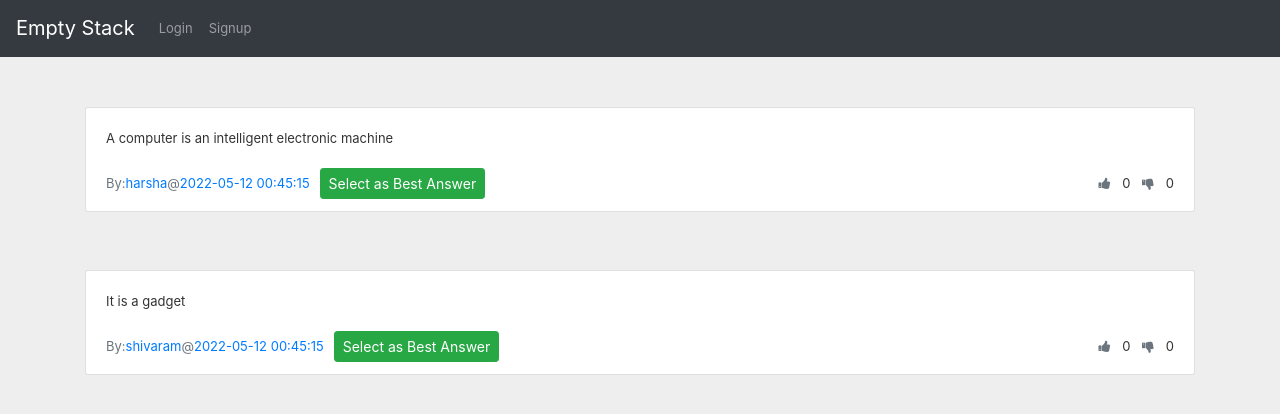
After one commit to busi-reddy-karnati/PDSProject, a Flask app: page /show_answers in a window 1280 px wide. The commit adds this page. Shown: the top 414 px of the page. Run offline with Flask 2, Linux system fonts and the light colour scheme; data comes from the database, SQL or seed files in the repository; both versions use the stored data as it was after the commit; some libraries are stand-ins or nearby versions.

Commit message:
Modified answers and questions pages

```diff
--- a/app.py
+++ b/app.py
@@ -119,20 +119,18 @@ class Downvotes(db.Model):
     userid = db.Column(db.Integer, ForeignKey(Users.userid), primary_key=True)
     answerid = db.Column(db.Integer, ForeignKey(Answers.answerid), primary_key=True)
 
+
 class QuestionForm(FlaskForm):
     title = TextAreaField('Title', validators=[InputRequired()])
     question = TextAreaField('Question', validators=[InputRequired()])
     tag = SelectField('Tag', choices=[], validators=[InputRequired()])
 
 
-
-
-
-
 # This if for the landing page
 @app.route('/')
 def landing_page():
     return render_template('index.html')
+
 
 @app.route('/home')
 def home():
@@ -161,6 +159,7 @@ def ask_question():
         db.session.commit()
         return redirect(url_for('home'))
     return render_template('ask_question.html', form=form)
+
 
 @app.route('/login', methods=['GET', 'POST'])
 def login():
@@ -225,5 +224,39 @@ def signup():
     return render_template('signup.html', form=form)
 
 
+@app.route('/show_questions', methods=['GET', 'POST'])
+def show_questions():
+    search_string = "What is"
+    # todo: replace the search_string with actual string
+    questions = Questions.query.all()
+    index = 0
+    usernames = []
+    for question in questions:
+        if search_string not in question.question:
+            print(index)
+            questions.pop(index)
+        else:
+            index += 1
+    for question in questions:
+        user = Users.query.filter_by(userid=question.userid).first()
+        usernames.append(user.username)
+    # print(questions)
+    return render_template('questions.html', questions=questions, usernames=usernames)
+
+
+@app.route('/show_answers', methods=['GET', 'POST'])
+def show_answers():
+    # todo: replace the question_id with actual question_id that was asked
+    question_id = 1
+    answers = Answers.query.filter_by(questionid=question_id).all()
+    usernames = []
+    for answer in answers:
+        user = Users.query.filter_by(userid=answer.userid).first()
+        usernames.append(user.username)
+
+    # print(data) data is an array of objects with answerid, userid, questionid and timeposted
+    return render_template('answers.html', answers=answers, usernames=usernames)
+
+
 if __name__ == '__main__':
     app.run(debug=True)
--- /dev/null
+++ b/static/css/answers.css
@@ -0,0 +1,50 @@
+body {
+    margin: 0;
+    font-size: .8125rem;
+    font-weight: 400;
+    line-height: 1.5385;
+    color: #333;
+    text-align: left;
+    background-color: #eee;
+}
+
+.mt-50{
+
+    margin-top: 50px;
+}
+.gap{
+    margin-left: 10px;
+}
+.mb-50{
+
+    margin-bottom: 50px;
+}
+
+
+a{
+  text-decoration: none !important;
+}
+
+
+.card {
+    position: relative;
+    display: -ms-flexbox;
+    display: flex;
+    -ms-flex-direction: column;
+    flex-direction: column;
+    min-width: 0;
+    word-wrap: break-word;
+    background-color: #fff;
+    background-clip: border-box;
+    border: 1px solid rgba(0,0,0,.125);
+    border-radius: .1875rem;
+}
+
+.w-100 {
+    width: 100%!important;
+}
+
+  .mt-0-20{
+
+    margin-top: .20rem!important;
+  }
--- /dev/null
+++ b/templates/answers.html
@@ -0,0 +1,51 @@
+{% extends "base.html" %}
+{% import "bootstrap/wtf.html" as wtf %}
+{% block title %}
+Login
+{% endblock %}
+
+{% block styles %}
+{{super()}}
+<link rel="stylesheet" href="{{url_for('.static', filename='css/answers.css')}}">
+{% endblock %}
+
+{% block content %}
+    {% for answer in answers %}
+        <div class="container d-flex justify-content-center mt-50 mb-50">
+            <div class="w-100 overflow-auto order-2 order-md-1">
+                <div class="card-group-control card-group-control-right">
+                    <div class="card mb-2 w-100">
+                        <div class="collapse show" >
+                            <div class="card-body">
+                                {{ answer.answer }}
+                            </div>
+                            <div class="card-footer bg-transparent d-sm-flex align-items-sm-center border-top-0 pt-0">
+                                <span class="text-muted">By: </span><span class="text-primary">{{ usernames[loop.index-1] }}</span>
+                                <span class="text-muted">@</span><span class="text-primary">{{ answer.timeposted }}</span>
+                                {% if answer.bestanswer %}
+                                    <div class="gap">
+                                        <button type="button" class="btn btn-success btn-sm">
+                                        Best Answer
+                                        </button>
+                                    </div>
+                                {% endif %}
+                                {% if not answer.bestanswer %}
+                                    <div class="gap">
+                                        <button type="button" class="btn btn-success btn-sm">
+                                        Select as Best Answer
+                                        </button>
+                                    </div>
+                                {% endif %}
+                                <ul class="list-inline text-nowrap mb-0 ml-auto mt-2 mt-sm-0">
+                                    <li class="list-inline-item"><a href="#" class="text-muted mr-2" data-abc="true"><i class="fa fa-thumbs-up"></i></a> {{ answer.upvotes }}</li>
+                                    <li class="list-inline-item"><a href="#" class="text-muted mr-2" data-abc="true"><i class="fa fa-thumbs-down"></i></a> {{ answer.downvotes }}</li>
+                                </ul>
+                            </div>
+                        </div>
+                    </div>
+                </div>
+            </div>
+        </div>
+    {% endfor %}
+
+{% endblock %}
--- a/templates/base.html
+++ b/templates/base.html
@@ -4,7 +4,9 @@
     <meta charset="UTF-8">
     <title>PDS Project</title>
     <link rel="stylesheet" href="https://cdn.jsdelivr.net/npm/bootstrap@4.3.1/dist/css/bootstrap.min.css" integrity="sha384-ggOyR0iXCbMQv3Xipma34MD+dH/1fQ784/j6cY/iJTQUOhcWr7x9JvoRxT2MZw1T" crossorigin="anonymous">
+    <link rel="stylesheet" href="https://cdnjs.cloudflare.com/ajax/libs/font-awesome/4.7.0/css/font-awesome.min.css">
     <link rel="stylesheet" href="{{ url_for('static',filename='css/main.css') }}">
+    {% block styles %}{% endblock %}
     {% block head %}{% endblock %}
 </head>
 <body>
```
Also changed, not shown: templates/questions.html (added, +33 -0 lines), database.db.
